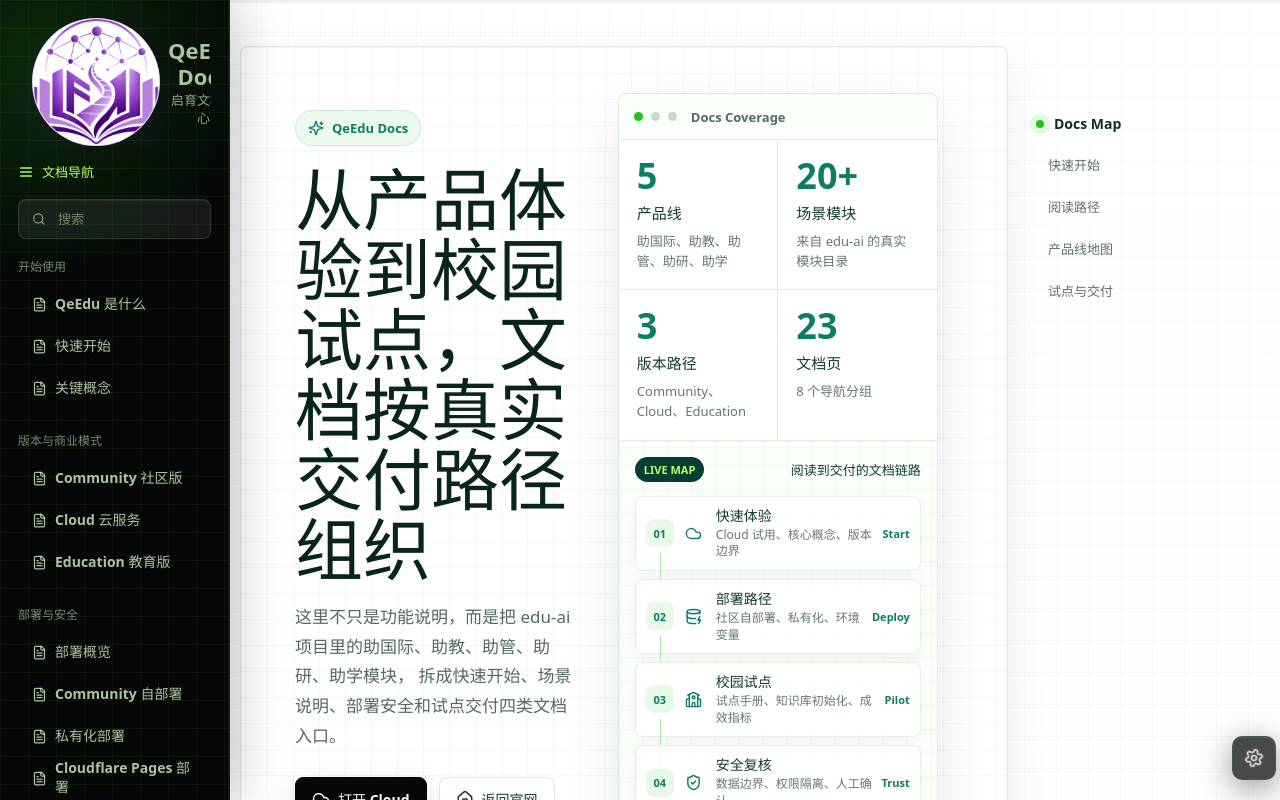
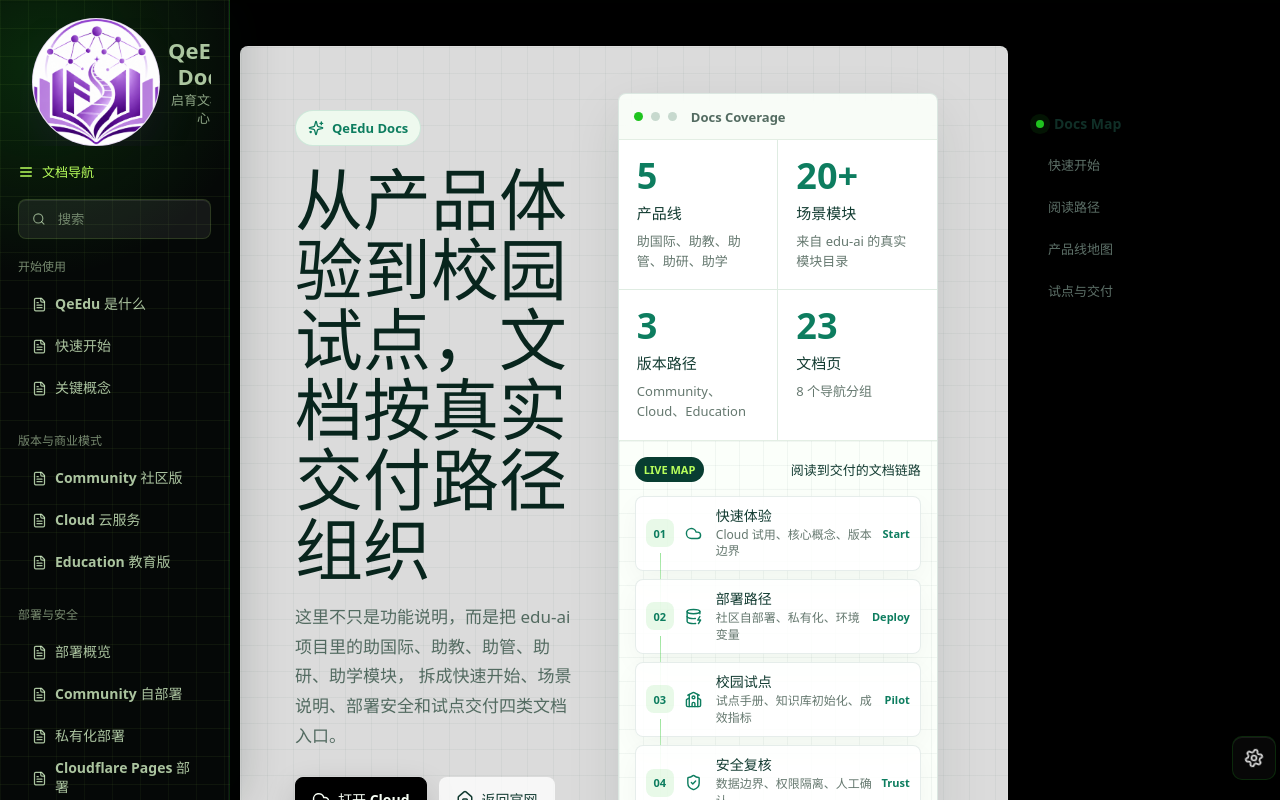
Before and after one commit to turmwerk/qeedu-docs, a React (Vite) app: page / in a window 1280 px wide. Shown: the top 800 px of the page. Built offline with nearby package versions, Linux system fonts and the light colour scheme; a web font is replaced by a local one.

Commit message:
style: add docs theme surfaces

```diff
--- a/src/styles.css
+++ b/src/styles.css
@@ -13,6 +13,9 @@
   --docs-accent: #1fc41f;
   --docs-accent-deep: #0d7d5f;
   --docs-black: #050807;
+  --docs-sidebar-bg: rgba(255, 255, 255, 0.96);
+  --docs-surface: rgba(255, 255, 255, 0.9);
+  --docs-surface-soft: #fbfffa;
   --docs-shadow: 0 16px 46px rgba(5, 43, 31, 0.08);
   color: #13221d;
   background: var(--docs-bg);
@@ -82,6 +85,50 @@
     radial-gradient(circle at 10% 0%, rgba(31, 196, 31, 0.12), transparent 26%),
     radial-gradient(circle at 92% 8%, rgba(5, 8, 7, 0.05), transparent 24%),
     linear-gradient(180deg, #ffffff 0%, #f4faf2 44%, #ffffff 100%);
+}
+
+:root[data-theme="dark"] {
+  color-scheme: dark;
+  --docs-bg: #000000;
+  --docs-text: #e0e0e0;
+  --docs-muted: #999999;
+  --docs-border: rgba(255, 255, 255, 0.1);
+  --docs-accent: #1fc41f;
+  --docs-accent-deep: #1fc41f;
+  --docs-black: #000000;
+  --docs-sidebar-bg: rgba(10, 10, 10, 0.96);
+  --docs-surface: rgba(10, 10, 10, 0.96);
+  --docs-surface-soft: rgba(255, 255, 255, 0.055);
+  --docs-shadow: 0 10px 34px rgba(0, 0, 0, 0.32);
+  color: var(--docs-text);
+  background: var(--docs-bg);
+}
+
+:root[data-theme="light"] {
+  color-scheme: light;
+  --docs-bg: #ffffff;
+  --docs-text: #000000;
+  --docs-muted: #444444;
+  --docs-border: rgba(0, 0, 0, 0.1);
+  --docs-accent: #1a9e1a;
+  --docs-accent-deep: #1a9e1a;
+  --docs-black: #000000;
+  --docs-sidebar-bg: rgba(255, 255, 255, 0.96);
+  --docs-surface: rgba(255, 255, 255, 0.96);
+  --docs-surface-soft: #f7fbf6;
+}
+
+:root[data-theme="dark"] body,
+:root[data-theme="dark"] .docs-app,
+:root[data-theme="dark"].docs-simple-background .docs-app {
+  background: var(--docs-bg);
+  color: var(--docs-text);
+}
+
+:root[data-theme="light"] body,
+:root[data-theme="light"] .docs-app {
+  background: var(--docs-bg);
+  color: var(--docs-text);
 }
 
 .docs-progress {
```
